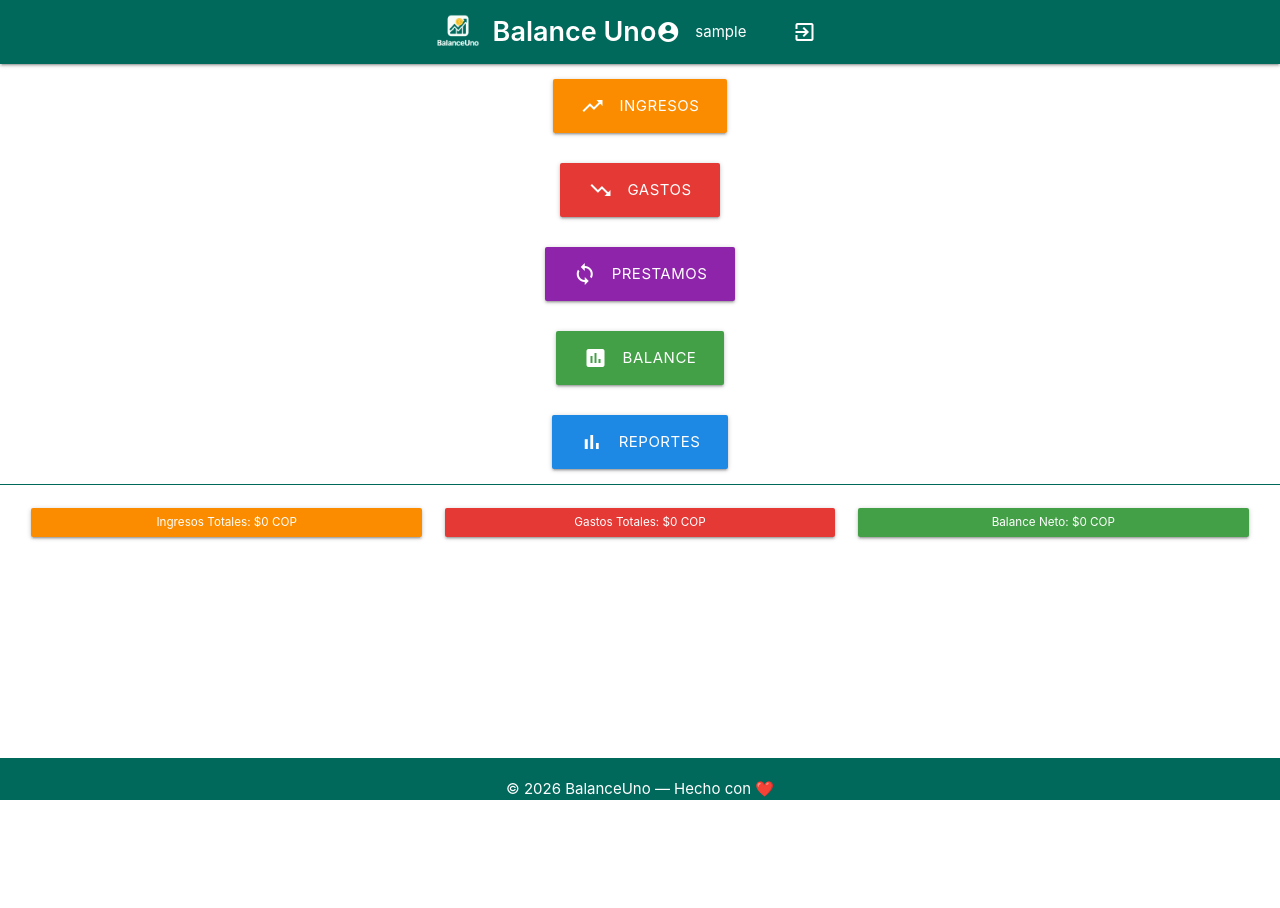
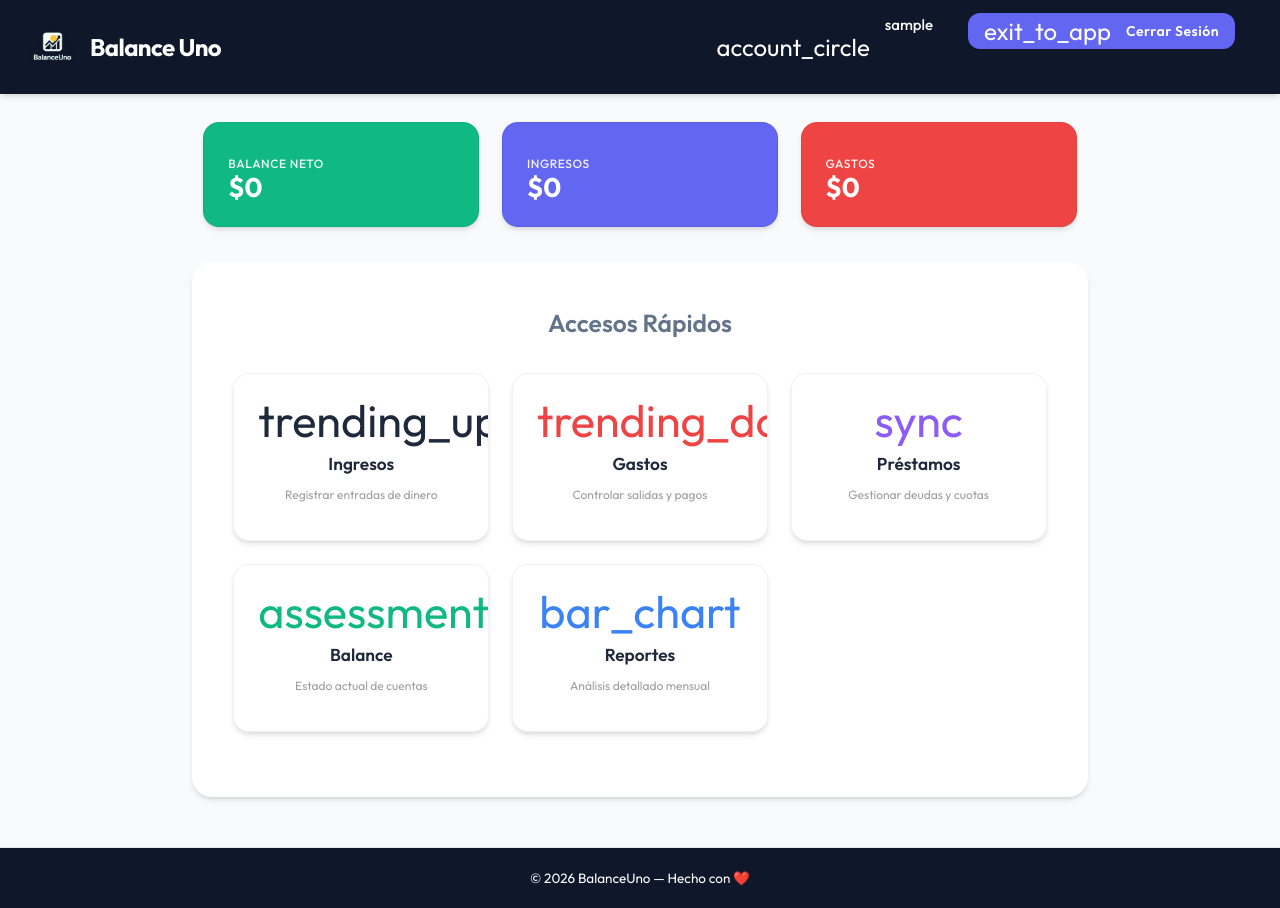
Before and after one commit to cristiangomez0887/BalanceUno, a PHP site: page /public/index.php in a window 1280 px wide. Before the commit the page ends 800 px from the top, so only its background shows below. Run offline with PHP 8.4, Linux system fonts and the light colour scheme; the visitor is signed in with stand-in values (Sample User, id 1); data that the repository does not hold is empty; some libraries are stand-ins or nearby versions.

Commit message:
Mejora visual: Rediseño premium con tipografía Outfit y Action Cards

```diff
--- a/public/css/custom.css
+++ b/public/css/custom.css
@@ -1,224 +1,245 @@
-/* Paleta profesional */
-html,
-body {
+:root {
+    /* Color Palette - Premium & Modern */
+    --primary: #0f172a;       /* Deep Slate */
+    --primary-light: #1e293b;
+    --secondary: #6366f1;     /* Indigo */
+    --accent: #10b981;        /* Emerald */
+    --error: #ef4444;         /* Rose */
+    --warning: #f59e0b;       /* Amber */
+    --info: #3b82f6;          /* Blue */
+    --loans: #8b5cf6;         /* Violet */
+    --bg-app: #f8fafc;        /* Soft Gray */
+    --text-main: #1e293b;
+    --text-muted: #64748b;
+    --white: #ffffff;
+
+    /* Shadows */
+    --shadow-sm: 0 1px 2px 0 rgb(0 0 0 / 0.05);
+    --shadow-md: 0 4px 6px -1px rgb(0 0 0 / 0.1), 0 2px 4px -2px rgb(0 0 0 / 0.1);
+    --shadow-lg: 0 10px 15px -3px rgb(0 0 0 / 0.1), 0 4px 6px -4px rgb(0 0 0 / 0.1);
+
+    /* Transitions */
+    --transition: all 0.3s cubic-bezier(0.4, 0, 0.2, 1);
+}
+
+* {
+    font-family: 'Outfit', sans-serif !important;
+}
+
+html, body {
     margin: 0;
     padding: 0;
     width: 100%;
     height: 100%;
-    max-width: none !important;
-    max-height: 100% !important;
+    background-color: var(--bg-app);
+    color: var(--text-main);
 }
 
 body.container {
     width: 100%;
-    height: 100%;
+    max-width: none !important;
     display: flex;
-    /* opcional: para centrar contenido */
     flex-direction: column;
-    height: 100vh;
-    min-height: 100hv;
-
+    min-height: 100vh;
 }
 
 #main {
     flex: 1;
+    padding: 20px 0;
 }
 
-
-footer {
-    margin-top: auto;
-    /* se pega al fondo */
+/* --- Navigation --- */
+nav {
+    height: auto !important;
+    line-height: normal !important;
+    box-shadow: var(--shadow-md) !important;
 }
 
-
-
-/* Azul petróleo */
 .primary-color {
-    background-color: #00695c !important;
+    background-color: var(--primary) !important;
 }
 
-/* Naranja ingresos */
 .secondary-color {
-    background-color: #fb8c00 !important;
+    background-color: var(--secondary) !important;
 }
 
-/* Rojo gastos */
-.error-color {
-    background-color: #e53935 !important;
-}
-
-/* Verde balance */
-.accent-color {
-    background-color: #43a047 !important;
-}
-
-/* Azul reportes */
-.reports-color {
-    background-color: #1e88e5 !important;
-}
-
-/* Morado préstamos */
-.loans-color {
-    background-color: #8e24aa !important;
-}
-
-/* Amarillo alertas */
-.alert-color {
-    background-color: #fdd835 !important;
-}
-
-/* Textos */
-.secondary-color-text {
-    color: #fb8c00 !important;
-}
-
-.error-color-text {
-    color: #e53935 !important;
-}
-
-.accent-color-text {
-    color: #43a047 !important;
-}
-
-.reports-color-text {
-    color: #1e88e5 !important;
-}
-
-.loans-color-text {
-    color: #8e24aa !important;
-}
-
-.alert-color-text {
-    color: #fdd835 !important;
-}
-
-
-/* Logo y nombre */
-
-/* Barra estilo app */
 .nav-app {
     display: flex;
     align-items: center;
-    justify-content: center;
-    /* Centra el contenido */
-    position: relative;
-    padding: 0 12px;
+    justify-content: space-between;
+    padding: 15px 30px !important;
+    min-height: 70px;
 }
 
-/* Logo + nombre */
 .logo-app {
     display: flex;
     align-items: center;
-    /* Alinea verticalmente logo y texto */
-    gap: 10px;
+    gap: 15px;
 }
 
 .logo-img {
-    height: 50px;
-    display: block;
+    height: 45px;
+    filter: drop-shadow(0 2px 4px rgba(0,0,0,0.2));
 }
 
 .app-name {
-    font-size: 1.8rem;
-    font-weight: 600;
-    color: #fff;
-    line-height: 50px;
-    /* Igual altura que el logo */
+    font-size: 1.6rem;
+    font-weight: 700;
+    letter-spacing: -0.025em;
+    color: var(--white);
 }
 
 .btn-back {
-    position: absolute;
-    left: 10px;
-    top: 50%;
-    transform: translateY(-50%);
     display: flex;
     align-items: center;
-    color: #fff;
-    text-decoration: none;
+    color: var(--white);
+    transition: var(--transition);
+    opacity: 0.8;
 }
 
-.btn-back i {
-    font-size: 32px;
+.btn-back:hover {
+    opacity: 1;
+    transform: translateX(-3px);
 }
 
 .title-app {
     display: flex;
     align-items: center;
-    gap: 8px;
+    gap: 12px;
+    width: 100%;
+    justify-content: center;
 }
 
 .title-app i {
-    font-size: 42px;
-    color: #fff;
+    font-size: 32px;
+    background: rgba(255, 255, 255, 0.1);
+    padding: 8px;
+    border-radius: 12px;
 }
 
 .title-app h3 {
     margin: 0;
-    font-size: 1.8rem;
-    color: #fff;
+    font-size: 1.5rem;
+    font-weight: 600;
+    text-transform: capitalize;
 }
 
-/* Cards de totales */
-.totals-row .card-panel {
-    font-size: 1.2rem;
-    padding: 15px;
-    margin-bottom: 15px;
-    text-align: center;
+/* --- Cards & Panels --- */
+.card-panel {
+    border-radius: 16px !important;
+    border: 1px solid rgba(0,0,0,0.05);
+    box-shadow: var(--shadow-md) !important;
+    transition: var(--transition);
 }
 
-/* Ajustes responsive */
-@media (max-width: 480px) {
-    .title-app h3 {
-        font-size: 1.4rem;
+.card-panel:hover {
+    box-shadow: var(--shadow-lg) !important;
+    transform: translateY(-2px);
 }
 
-    .title-app i {
-        font-size: 32px;
+.dashboard-box {
+    background: var(--white);
+    border-radius: 20px;
+    padding: 30px;
+    margin-bottom: 30px;
+    box-shadow: var(--shadow-md);
 }
 
 .totals-row .card-panel {
-        font-size: 1rem;
-        padding: 12px;
-    }
+    padding: 24px !important;
 }
 
-/* Botones de acción */
-.action-btn {
-    margin: 5px;
-    /* Espacio entre botones */
+.totals-row .card-panel h5 {
+    margin: 0;
+    font-weight: 700;
+    font-size: 1.8rem;
 }
 
-/* En móviles los botones ocupan todo el ancho */
-@media (max-width: 480px) {
-    .action-btn {
-        display: block;
-        width: 100%;
-        margin: 8px 0;
-        /* Separación vertical */
-        text-align: center;
-    }
+.totals-row .card-panel p {
+    margin: 8px 0 0 0;
+    opacity: 0.9;
+    font-weight: 500;
+    text-transform: uppercase;
+    font-size: 0.8rem;
+    letter-spacing: 0.05em;
 }
 
-.input-field label {
-    pointer-events: none;
-    /* evita que el label bloquee el clic */
+/* --- Tables --- */
+table.highlight tbody tr:hover {
+    background-color: rgba(99, 102, 241, 0.05) !important;
 }
 
-.card-mini {
-    padding: 6px 10px !important;
-    font-size: 0.78rem !important;
+thead {
+    background: #f1f5f9;
 }
 
-.dashboard-box {
-    background: #ffffff;
-    padding: 15px 20px;
-    margin-bottom: 25px;
-    border-top: 1px solid #00695c;
+th {
+    text-transform: uppercase;
+    font-size: 0.75rem;
+    letter-spacing: 0.05em;
+    color: var(--text-muted);
+    padding: 15px !important;
 }
 
-/* footer {
-    width: 100%;
-    height: 50px;
-    position: absolute;
-    bottom: 0px;
-} */
+td {
+    padding: 15px !important;
+    font-size: 0.95rem;
+}
+
+/* --- Buttons --- */
+.btn, .btn-large {
+    border-radius: 12px !important;
+    text-transform: none !important;
+    font-weight: 600 !important;
+    box-shadow: var(--shadow-sm) !important;
+    transition: var(--transition);
+}
+
+.btn:hover, .btn-large:hover {
+    box-shadow: var(--shadow-md) !important;
+    filter: brightness(1.1);
+}
+
+.action-btn {
+    margin: 4px;
+}
+
+/* --- Form Fields --- */
+.input-field input:focus {
+    border-bottom: 2px solid var(--secondary) !important;
+    box-shadow: none !important;
+}
+
+.input-field label.active {
+    color: var(--secondary) !important;
+}
+
+/* --- Utilities --- */
+.error-color { background-color: var(--error) !important; }
+.accent-color { background-color: var(--accent) !important; }
+.reports-color { background-color: var(--info) !important; }
+.loans-color { background-color: var(--loans) !important; }
+
+.error-color-text { color: var(--error) !important; }
+.accent-color-text { color: var(--accent) !important; }
+.reports-color-text { color: var(--info) !important; }
+.loans-color-text { color: var(--loans) !important; }
+
+/* --- Responsive --- */
+@media (max-width: 600px) {
+    .nav-app { padding: 10px 15px !important; }
+    .app-name { font-size: 1.3rem; }
+    .logo-img { height: 35px; }
+    .dashboard-box { padding: 15px; }
+    .action-btn { width: 100%; margin: 5px 0; }
+}
+
+footer {
+    background: var(--white);
+    padding: 20px 0;
+    margin-top: auto;
+    border-top: 1px solid #e2e8f0;
+    text-align: center;
+    color: var(--text-muted);
+    font-size: 0.9rem;
+}
--- a/views/dashboard.php
+++ b/views/dashboard.php
@@ -4,55 +4,67 @@ include __DIR__ . '/partials/header.php';
 include __DIR__ . '/partials/navbar.php';
 ?>
 
-    <!-- Botones grandes estilo app -->
-    <section id="main">
-        <div class="section center-align">
-            <a href="?action=incomes" class="btn-large waves-effect waves-light secondary-color">
-                <i class="material-icons left">trending_up</i> Ingresos
-            </a>
-        </div>
-        <div class="section center-align">
-            <a href="?action=expenses" class="btn-large waves-effect waves-light error-color">
-                <i class="material-icons left">trending_down</i> Gastos
-            </a>
-        </div>
-                <div class="section center-align">
-            <a href="?action=loans" class="btn-large waves-effect waves-light loans-color">
-                <i class="material-icons left">sync</i> Prestamos
-            </a>
-        </div>
-        <div class="section center-align">
-            <a href="?action=balance" class="btn-large waves-effect waves-light accent-color">
-                <i class="material-icons left">assessment</i> Balance
-            </a>
-        </div>
-        <div class="section center-align">
-            <a href="?action=reports" class="btn-large waves-effect waves-light reports-color">
-                <i class="material-icons left">bar_chart</i> Reportes
-            </a>
+    <section id="main" class="container">
+        <!-- Resumen de Totales en la parte superior -->
+        <div class="row totals-row">
+            <div class="col s12 m4">
+                <div class="card-panel accent-color white-text">
+                    <p>Balance Neto</p>
+                    <h5>$<?= number_format($data['balance'], 0, ",", ".") ?></h5>
+                </div>
+            </div>
+            <div class="col s12 m4">
+                <div class="card-panel secondary-color white-text">
+                    <p>Ingresos</p>
+                    <h5>$<?= number_format($data['incomes'], 0, ",", ".") ?></h5>
+                </div>
+            </div>
+            <div class="col s12 m4">
+                <div class="card-panel error-color white-text">
+                    <p>Gastos</p>
+                    <h5>$<?= number_format($data['expenses'], 0, ",", ".") ?></h5>
+                </div>
+            </div>
         </div>
 
-        <!-- Totales -->
-        <!-- Cuadro decorado -->
+        <!-- Menú de Acciones en Grid -->
         <div class="dashboard-box">
-
-            <div class="row totals-row">
-                <div class="col s12 m4">
-                    <div class="card-panel card-mini secondary-color lighten-2 white-text center-align">
-                        Ingresos Totales: $<?= number_format($data['incomes'], 0, ",", ".") ?> COP
-                    </div>
+            <h5 class="center-align" style="margin-bottom: 30px; font-weight: 600; color: var(--text-muted);">Accesos Rápidos</h5>
+            <div class="row">
+                <div class="col s12 m6 l4">
+                    <a href="?action=incomes" class="card-panel waves-effect waves-block white center-align action-card" style="display: block; color: var(--text-main);">
+                        <i class="material-icons secondary-color-text" style="font-size: 3rem;">trending_up</i>
+                        <h6 style="font-weight: 600;">Ingresos</h6>
+                        <p class="grey-text" style="font-size: 0.8rem;">Registrar entradas de dinero</p>
+                    </a>
                 </div>
-
-                <div class="col s12 m4">
-                    <div class="card-panel card-mini error-color lighten-2 white-text center-align">
-                        Gastos Totales: $<?= number_format($data['expenses'], 0, ",", ".") ?> COP
-                    </div>
+                <div class="col s12 m6 l4">
+                    <a href="?action=expenses" class="card-panel waves-effect waves-block white center-align action-card" style="display: block; color: var(--text-main);">
+                        <i class="material-icons error-color-text" style="font-size: 3rem;">trending_down</i>
+                        <h6 style="font-weight: 600;">Gastos</h6>
+                        <p class="grey-text" style="font-size: 0.8rem;">Controlar salidas y pagos</p>
+                    </a>
                 </div>
-
-                <div class="col s12 m4">
-                    <div class="card-panel card-mini accent-color lighten-2 white-text center-align">
-                        Balance Neto: $<?= number_format($data['balance'], 0, ",", ".") ?> COP
-                    </div>
+                <div class="col s12 m6 l4">
+                    <a href="?action=loans" class="card-panel waves-effect waves-block white center-align action-card" style="display: block; color: var(--text-main);">
+                        <i class="material-icons loans-color-text" style="font-size: 3rem;">sync</i>
+                        <h6 style="font-weight: 600;">Préstamos</h6>
+                        <p class="grey-text" style="font-size: 0.8rem;">Gestionar deudas y cuotas</p>
+                    </a>
+                </div>
+                <div class="col s12 m6 l4">
+                    <a href="?action=balance" class="card-panel waves-effect waves-block white center-align action-card" style="display: block; color: var(--text-main);">
+                        <i class="material-icons accent-color-text" style="font-size: 3rem;">assessment</i>
+                        <h6 style="font-weight: 600;">Balance</h6>
+                        <p class="grey-text" style="font-size: 0.8rem;">Estado actual de cuentas</p>
+                    </a>
+                </div>
+                <div class="col s12 m6 l4">
+                    <a href="?action=reports" class="card-panel waves-effect waves-block white center-align action-card" style="display: block; color: var(--text-main);">
+                        <i class="material-icons reports-color-text" style="font-size: 3rem;">bar_chart</i>
+                        <h6 style="font-weight: 600;">Reportes</h6>
+                        <p class="grey-text" style="font-size: 0.8rem;">Análisis detallado mensual</p>
+                    </a>
                 </div>
             </div>
         </div>
--- a/views/partials/header.php
+++ b/views/partials/header.php
@@ -4,6 +4,10 @@
     <meta charset="UTF-8">
     <title>BalanceUno - <?= $title ?? 'Control Financiero' ?></title>
     <meta name="viewport" content="width=device-width, initial-scale=1.0">
+    <!-- Google Fonts -->
+    <link rel="preconnect" href="https://fonts.googleapis.com">
+    <link rel="preconnect" href="https://fonts.gstatic.com" crossorigin>
+    <link href="https://fonts.googleapis.com/css2?family=Outfit:wght@300;400;500;600;700&display=swap" rel="stylesheet">
     <!-- Materialize CSS -->
     <link href="https://cdnjs.cloudflare.com/ajax/libs/materialize/1.0.0/css/materialize.min.css" rel="stylesheet">
     <!-- Material Icons -->
--- a/views/partials/navbar.php
+++ b/views/partials/navbar.php
@@ -1,28 +1,34 @@
-    <!-- Barra superior con logo -->
+    <!-- Barra superior principal -->
     <nav class="primary-color">
         <div class="nav-wrapper nav-app">
             <div class="logo-app">
                 <img src="../public/assets/logo.png" alt="BalanceUno" class="logo-img">
                 <span class="app-name">Balance Uno</span>
             </div>
-            <ul class="right">
-                <li><span style="margin-right: 15px;" class="hide-on-small-only"><i class="material-icons left">account_circle</i><?= $_SESSION['username'] ?? '' ?></span></li>
-                <li><a href="?action=logout" class="btn-flat white-text"><i class="material-icons">exit_to_app</i></a></li>
+            <ul class="right hide-on-med-and-down">
+                <li><span style="margin-right: 20px; font-weight: 500;"><i class="material-icons left">account_circle</i><?= $_SESSION['username'] ?? 'Usuario' ?></span></li>
+                <li><a href="?action=logout" class="btn waves-effect waves-light secondary-color"><i class="material-icons left">exit_to_app</i>Cerrar Sesión</a></li>
+            </ul>
+            <!-- Botón logout solo icono para móviles -->
+            <ul class="right hide-on-large-only">
+                <li><a href="?action=logout" class="white-text"><i class="material-icons">exit_to_app</i></a></li>
             </ul>
         </div>
     </nav>
+
+    <!-- Sub-barra de navegación / Título de página -->
     <?php if (isset($pageTitle)): ?>
     <nav class="<?= $navColor ?? 'secondary-color' ?>">
         <div class="nav-wrapper nav-app">
-            <!-- Botón atrás -->
             <a href="?action=dashboard" class="btn-back">
                 <i class="material-icons">arrow_back</i>
             </a>
-            <!-- Título con icono -->
             <div class="title-app">
                 <i class="material-icons"><?= $pageIcon ?? 'trending_up' ?></i>
                 <h3><?= $pageTitle ?></h3>
             </div>
+            <!-- Espaciador para mantener el título centrado -->
+            <div style="width: 48px;" class="hide-on-small-only"></div>
         </div>
     </nav>
     <?php endif; ?>
```
Lines whose indentation alone changed are shown as unchanged.
